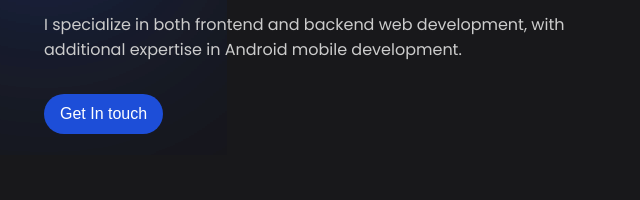
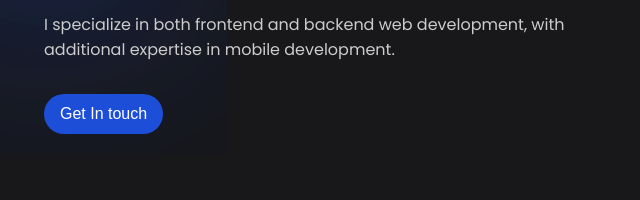
Before and after one commit to ashley-chiteri/Portfolio, a plain HTML site: page index.html in a window 1280 px wide. Shown: the part 354-554 px from the top of the page, 28-668 px from the left. Drawn offline with nearby package versions, Linux system fonts and the light colour scheme.

Commit message:
Updated index.html

```diff
--- a/index.html
+++ b/index.html
@@ -32,7 +32,7 @@
             <h4>Hello, I am a</h4>
             <h1><span>Software Developer</span></h1>
             <p>
-                I specialize in both frontend and backend web development, with additional expertise in Android mobile development.
+                I specialize in both frontend and backend web development, with additional expertise in mobile development.
             </p>
             <button class="btn" id="contacts" onclick="getInTouch()">Get In touch</button>
         </div>
```
